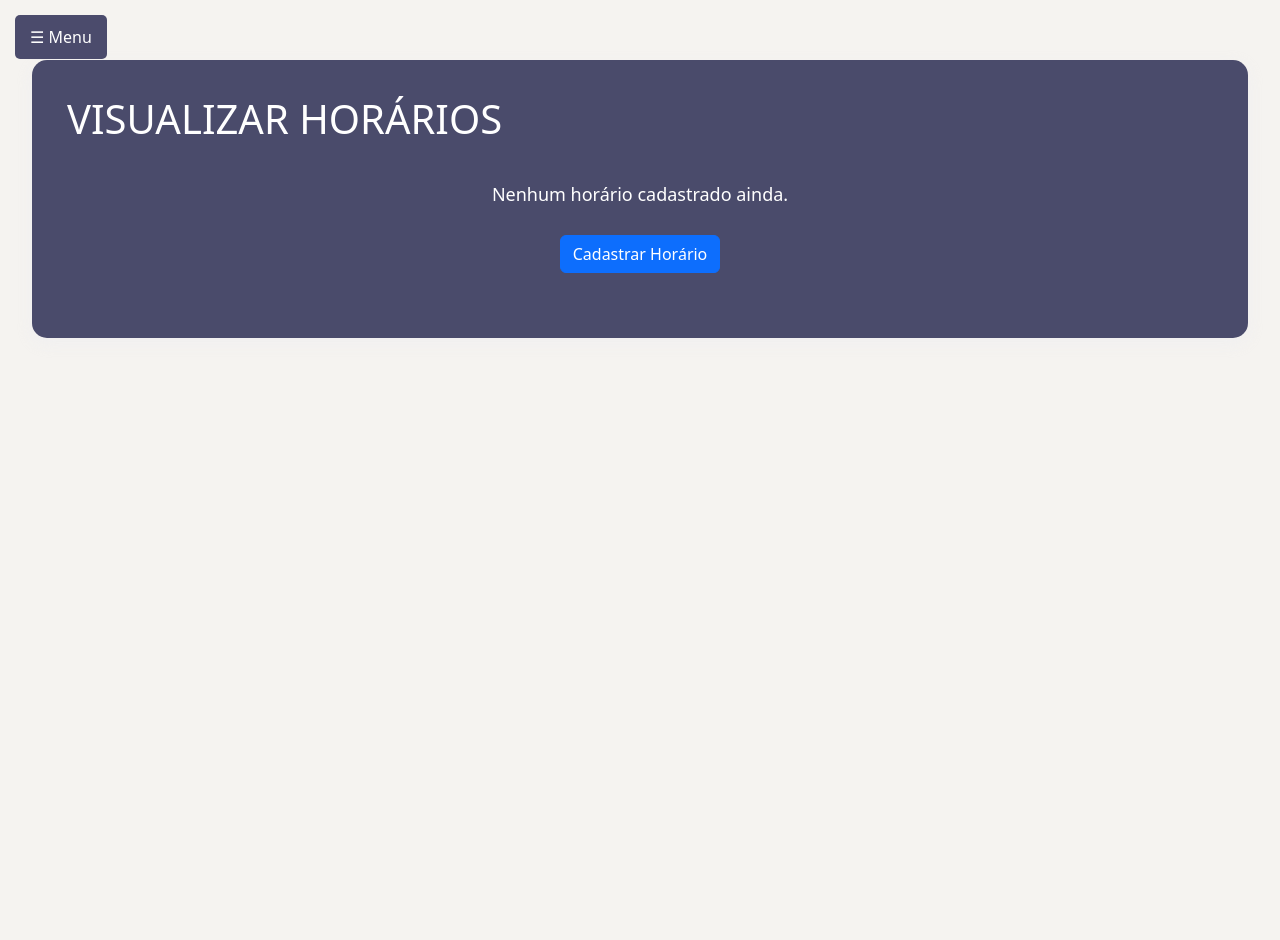
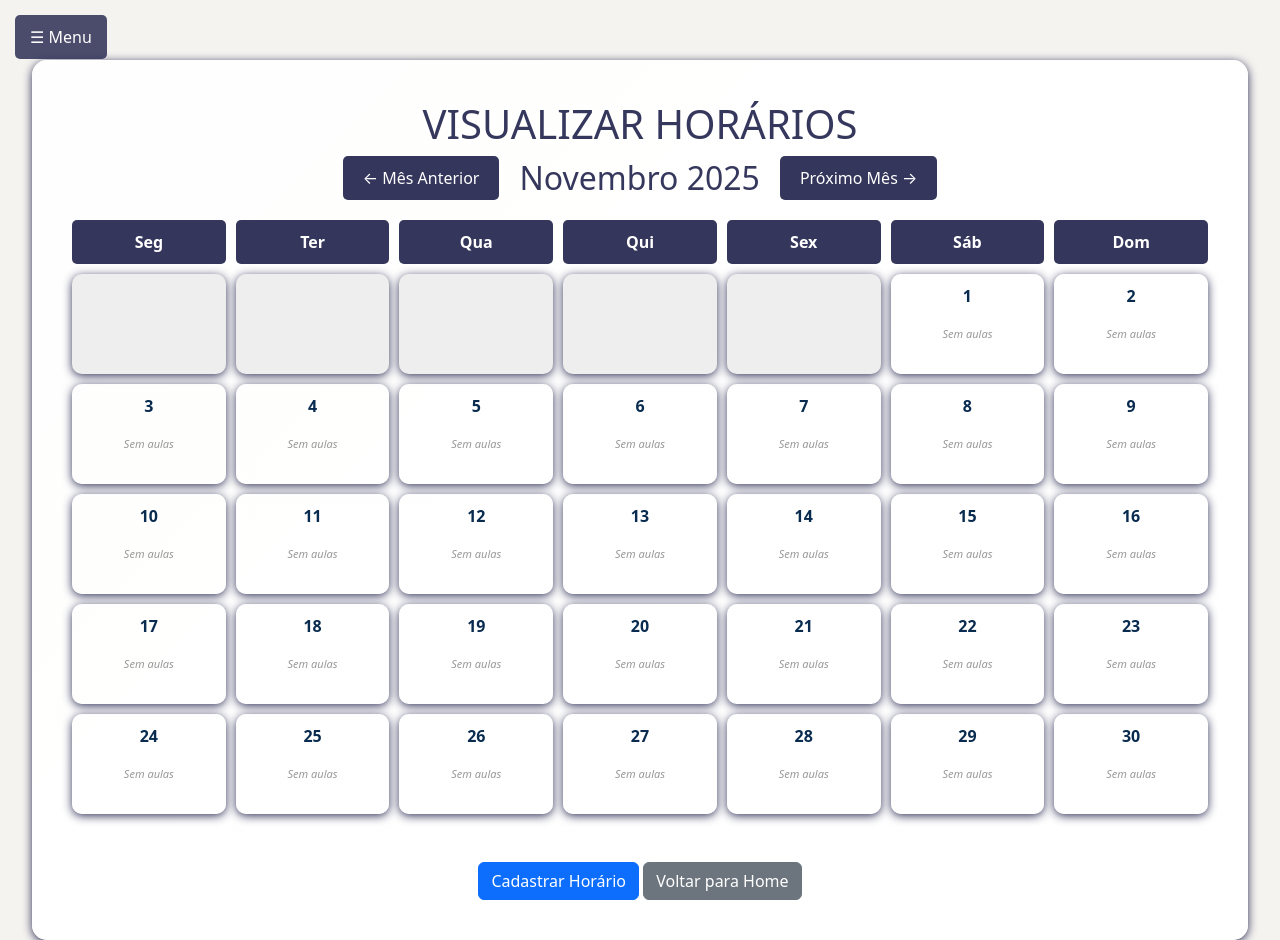
Before and after one commit to phzagonelo/CALENDARIO, a PHP site: page /templates/visualizar_horarios.php in a window 1280 px wide. Before the commit the page ends 338 px from the top, so only its background shows below. Run offline with PHP 8.4, Linux system fonts and the light colour scheme; data that the repository does not hold is empty.

Commit message:
Calendario CSS

```diff
--- a/css/visualizar_horarios.css
+++ b/css/visualizar_horarios.css
@@ -1,11 +1,12 @@
  .centralizada{
             width: 95%;
-            max-width: 1400px;
-            background-color: rgba(42, 44, 83, 0.84);
-            padding:35px;
+            max-width: 1250px;
+            padding:40px;
             margin:60px auto;
             border-radius:15px;
-            box-shadow: 0 5px 15px rgba(238, 238, 240, 0.63);
+            box-shadow:0 2px 10px rgb(42, 44, 83);
+            background: linear-gradient(135deg, rgba(255, 255, 255, 0.95), rgb(255, 255, 255));
+            text-align: center;
         }
         .calendario-container{
             display: flex;
@@ -72,3 +73,98 @@
             color: #999;
             font-style: italic;
         }
+         .mes-navegacao {
+            display: flex;
+            justify-content: center;
+            align-items: center;
+            gap: 20px;
+            margin-bottom: 20px;
+        }
+        .mes-navegacao button {
+            background-color: rgba(42, 44, 83, 0.95);;
+            color: white;
+            border: none;
+            padding: 10px 20px;
+            border-radius: 5px;
+            cursor: pointer;
+            font-size: 16px;
+        }
+        .mes-navegacao button:hover {
+            background-color: rgba(9, 104, 159, 0.84);
+        }
+        .mes-navegacao h2 {
+            color:rgba(42, 44, 83, 0.95);;
+            margin: 0;
+        }
+        .calendario-grid {
+            display: grid;
+            grid-template-columns: repeat(7, 1fr);
+            gap: 10px;
+            margin-top: 20px;
+        }
+        .dia-semana-header {
+            background-color:rgba(42, 44, 83, 0.95);
+            color: white;
+            padding: 10px;
+            text-align: center;
+            font-weight: bold;
+            border-radius: 5px;
+        }
+        .dia-calendario {
+            background-color: rgba(255, 255, 255, 0.73);
+             box-shadow: 0 2px 10px rgba(42, 44, 83, 0.95);
+            border-radius: 10px;
+            min-height: 100px;
+            padding: 10px;
+            cursor: pointer;
+            transition: transform 0.2s, box-shadow 0.2s;
+        }
+        .dia-calendario:hover {
+            transform: translateY(-2px);
+            box-shadow: 0 4px 8px rgba(0,0,0,0.2);
+        }
+        .dia-numero {
+            font-weight: bold;
+            color: #092b4f;
+            font-size: 16px;
+            margin-bottom: 8px;
+        }
+        .dia-vazio-calendario {
+            background-color: rgba(200, 200, 200, 0.3);
+            box-shadow: 0 2px 10px rgba(42, 44, 83, 0.95);
+            border-radius: 10px;
+            min-height: 100px;
+        }
+        .aula-resumo {
+            font-size: 12px;
+            color: #333;
+            padding: 5px;
+            background-color: rgba(59, 160, 248, 0.1);
+            border-radius: 5px;
+            margin-bottom: 5px;
+        }
+        .aula-completa {
+            display: none;
+            margin-top: 5px;
+            padding: 8px;
+            background-color: rgba(19, 85, 124, 0.1);
+            border-radius: 5px;
+            font-size: 11px;
+        }
+        .aula-item {
+            margin-bottom: 8px;
+            padding: 8px;
+            background-color: white;
+            border-radius: 5px;
+            border-left: 3px solid rgba(19, 85, 124, 0.84);
+        }
+        .aula-item.expandido .aula-completa {
+            display: block;
+        }
+        .sem-aulas {
+            color: #999;
+            font-style: italic;
+            font-size: 11px;
+            text-align: center;
+            padding: 10px;
+        }
--- a/templates/visualizar_horarios.php
+++ b/templates/visualizar_horarios.php
@@ -11,67 +11,123 @@
         include "../navbar.php";
         include "../conexao.php";
 
-        // Buscar todos os horários
-        $sql = "SELECT h.*, p.nome as nome_professor, m.materia as nome_materia
-                FROM horarios h
-                INNER JOIN professores p ON h.professor_id = p.id
-                INNER JOIN materias m ON h.materia_id = m.id ";
+        // Pegar mês e ano (da URL ou atual)
+        $mes = isset($_GET['mes']) ? intval($_GET['mes']) : date('n');
+        $ano = isset($_GET['ano']) ? intval($_GET['ano']) : date('Y');
+
+        // Validar mês
+        if ($mes < 1) { $mes = 12; $ano--; }
+        if ($mes > 12) { $mes = 1; $ano++; }
+
+        // Buscar todas as aulas do mês
+        $primeiro_dia = "$ano-$mes-01";
+        $ultimo_dia = date("Y-m-t", strtotime($primeiro_dia));
+
+        $sql = "SELECT a.*, p.nome as nome_professor, m.materia as nome_materia
+                FROM aulas_mes a
+                INNER JOIN professores p ON a.professor_id = p.id
+                INNER JOIN materias m ON a.materia_id = m.id
+                WHERE a.data BETWEEN '$primeiro_dia' AND '$ultimo_dia'
+                ORDER BY a.data, a.turno";
 
         $resultado = mysqli_query($conexao, $sql);
 
-        // Organizar horários por dia da semana
-        $dias_semana = ['Segunda-feira', 'Terça-feira', 'Quarta-feira', 'Quinta-feira', 'Sexta-feira'];
-        $horarios_por_dia = array();
-
-        foreach($dias_semana as $dia){
-            $horarios_por_dia[$dia] = array();
+        // Organizar aulas por data
+        $aulas_por_dia = array();
+        while($aula = mysqli_fetch_assoc($resultado)){
+            $dia = date('j', strtotime($aula['data']));
+            if(!isset($aulas_por_dia[$dia])){
+                $aulas_por_dia[$dia] = array();
+            }
+            $aulas_por_dia[$dia][] = $aula;
         }
 
-        while($horario = mysqli_fetch_assoc($resultado)){
-            $horarios_por_dia[$horario['dia_semana']][] = $horario;
-        }
+        // Informações do calendário
+        $dias_no_mes = date('t', strtotime($primeiro_dia));
+        $primeiro_dia_semana = date('N', strtotime($primeiro_dia)); // 1=segunda, 7=domingo
 
-        $total_horarios = mysqli_num_rows($resultado);
+        // Nomes dos dias da semana
+        $dias_semana = ['Seg', 'Ter', 'Qua', 'Qui', 'Sex', 'Sáb', 'Dom'];
+
+        // Nomes dos meses
+        $meses = ['', 'Janeiro', 'Fevereiro', 'Março', 'Abril', 'Maio', 'Junho',
+                  'Julho', 'Agosto', 'Setembro', 'Outubro', 'Novembro', 'Dezembro'];
+
+        $total_aulas = mysqli_num_rows($resultado);
+
+        // Calcular mês anterior e próximo
+        $mes_anterior = $mes - 1;
+        $ano_anterior = $ano;
+        if($mes_anterior < 1) { $mes_anterior = 12; $ano_anterior--; }
+
+        $mes_proximo = $mes + 1;
+        $ano_proximo = $ano;
+        if($mes_proximo > 12) { $mes_proximo = 1; $ano_proximo++; }
     ?>
 <div class="centralizada">
-    <h1 style="color:white">VISUALIZAR HORÁRIOS</h1>
-  <?php if($total_horarios == 0): ?>
-        <div class="sem-dados">
-            Nenhum horário cadastrado ainda.
-            <br><br>
-            <a href="../forms/form_horarios.php" class="btn btn-primary">Cadastrar Horário</a>
+    <h1 style="color:rgba(42, 44, 83, 0.95);;">VISUALIZAR HORÁRIOS</h1>
+
+    <div class="mes-navegacao">
+        <a href="?mes=<?php echo $mes_anterior; ?>&ano=<?php echo $ano_anterior; ?>">
+            <button>← Mês Anterior</button>
+        </a>
+        <h2><?php echo $meses[$mes] . ' ' . $ano; ?></h2>
+        <a href="?mes=<?php echo $mes_proximo; ?>&ano=<?php echo $ano_proximo; ?>">
+            <button>Próximo Mês →</button>
+        </a>
     </div>
-    <?php else: ?>
-        <div class="calendario-container">
+
+    <div class="calendario-grid">
+        <!-- Cabeçalho dos dias da semana -->
         <?php foreach($dias_semana as $dia): ?>
-                <div class="dia-coluna">
-                    <div class="dia-header"><?php echo $dia; ?></div>
-                    <?php if(count($horarios_por_dia[$dia]) > 0): ?>
-                        <?php foreach($horarios_por_dia[$dia] as $horario): ?>
-                            <div class="horario-item">
+            <div class="dia-semana-header"><?php echo $dia; ?></div>
+        <?php endforeach; ?>
+
+        <!-- Dias vazios antes do primeiro dia -->
+        <?php for($i = 1; $i < $primeiro_dia_semana; $i++): ?>
+            <div class="dia-vazio-calendario"></div>
+        <?php endfor; ?>
+
+        <!-- Dias do mês -->
+        <?php for($dia = 1; $dia <= $dias_no_mes; $dia++): ?>
+            <div class="dia-calendario">
+                <div class="dia-numero"><?php echo $dia; ?></div>
+
+                <?php if(isset($aulas_por_dia[$dia]) && count($aulas_por_dia[$dia]) > 0): ?>
+                    <?php foreach($aulas_por_dia[$dia] as $aula): ?>
+                        <div class="aula-item" onclick="this.classList.toggle('expandido')">
+                            <div class="aula-resumo">
+                                👨‍🏫 <?php echo $aula['nome_professor']; ?>
+                            </div>
+                            <div class="aula-completa">
                                 <div class="horario-turno">
-                                    <?php echo($horario['turno']); ?> -
-                                </div>
-                                <div class="horario-professor">
-                                    👨‍🏫 <?php echo $horario['nome_professor']; ?>
+                                    🕐 <?php echo ucfirst($aula['turno']); ?>
                                 </div>
                                 <div class="horario-materia">
-                                    📚 <?php echo $horario['nome_materia']; ?>
+                                    📚 <?php echo $aula['nome_materia']; ?>
                                 </div>
-                                <div class="horario-turma">
-                                    🎓 <?php echo $horario['turma']; ?>
                             </div>
                         </div>
                     <?php endforeach; ?>
                 <?php else: ?>
-                        <div class="dia-vazio">Sem aulas</div>
+                    <div class="sem-aulas">Sem aulas</div>
                 <?php endif; ?>
             </div>
-            <?php endforeach; ?>
+        <?php endfor; ?>
     </div>
+
     <br><br>
+    <a href="../forms/form_horarios.php" class="btn btn-primary">Cadastrar Horário</a>
     <a href="../templates/home.php" class="btn btn-secondary">Voltar para Home</a>
-    <?php endif; ?>
 </div>
+
+<script>
+// Prevenir que o clique se propague para elementos pais
+document.querySelectorAll('.aula-item').forEach(item => {
+    item.addEventListener('click', function(e) {
+        e.stopPropagation();
+    });
+});
+</script>
 </body>
 </html>
```
Lines whose indentation alone changed are shown as unchanged.
